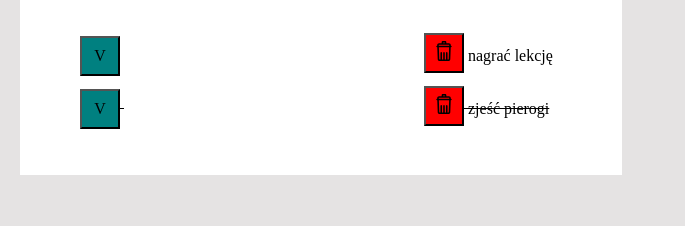
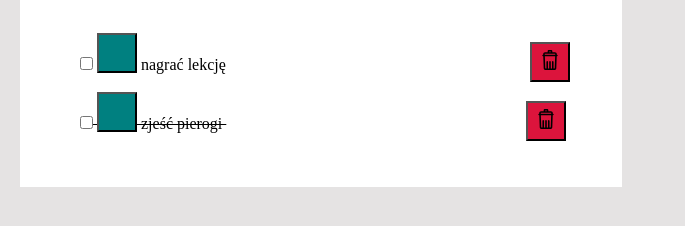
Before and after one commit to MarzenaTatara/to-do-list, a plain HTML site: page index.html in a window 1280 px wide. Shown: the part 346-572 px from the top of the page, without its empty margins (0-685 px from the left). Drawn offline with nearby package versions, Linux system fonts and the light colour scheme.

Commit message:
images added

```diff
--- a/css/container.css
+++ b/css/container.css
@@ -62,10 +62,14 @@
 }
 
 .js-remowe {
-    background-color: red;
+    background-color: crimson;
     width: 40px;
     height: 40px;
     margin-bottom: 10px;
     margin-left: 300px;
 
 }
+
+.checkbox {
+    background-color: teal;
+}
--- a/index.html
+++ b/index.html
@@ -6,6 +6,7 @@
   <meta http-equiv="X-UA-Compatible" content="IE=edge">
   <meta name="viewport" content="width=device-width, initial-scale=1.0">
   <title>Lista zadań</title>
+  <link rel="icon" href="images/done.png">
   <link rel="stylesheet" href="https://cdnjs.cloudflare.com/ajax/libs/normalize/8.0.1/normalize.min.css"
     integrity="sha512-NhSC1YmyruXifcj/KFRWoC561YpHpc5Jtzgvbuzx5VozKpWvQ+4nXhPdFgmx8xqexRcpAglTj9sIBWINXa8x5w=="
     crossorigin="anonymous" referrerpolicy="no-referrer">
--- a/js/script.js
+++ b/js/script.js
@@ -10,11 +10,12 @@
         },
     ];
 
+    const newTask = document.querySelector(".js-newTask");
     const addNewTask = (newTaskContent) => {
         tasks.push({
             content: newTaskContent,
         });
-
+        newTask.value = "";
         render();
     };
 
@@ -33,7 +34,7 @@
 
         remoweButtons.forEach((remoweButton, index) => {
             remoweButton.addEventListener("click", () => {
-                remoweTask(index);F
+                remoweTask(index); F
             });
         });
 
@@ -53,7 +54,9 @@
                 <li
                 ${task.done ? " style=\"text-decoration: line-through\"" : ""}
                 >
-                <button class="js-done">V</button>
+                <input class="checkbox" type="checkbox">
+                <button class="js-done"></button>
+                ${task.content}
                 <button class="js-remowe"><svg fill="#000000" height="20px" width="20px" version="1.1" id="Capa_1" xmlns="http://www.w3.org/2000/svg" xmlns:xlink="http://www.w3.org/1999/xlink"
                 viewBox="0 0 380.598 380.598" xml:space="preserve">
            <g>
@@ -70,7 +73,7 @@
            </g>
            </svg>
                 </button>
-                  ${task.content}
+
                 </li>
             `;
         }
@@ -101,4 +104,5 @@
     };
 
     init();
+
 }
```
Also changed, not shown: images/done.png (added), images/list.png (added).
